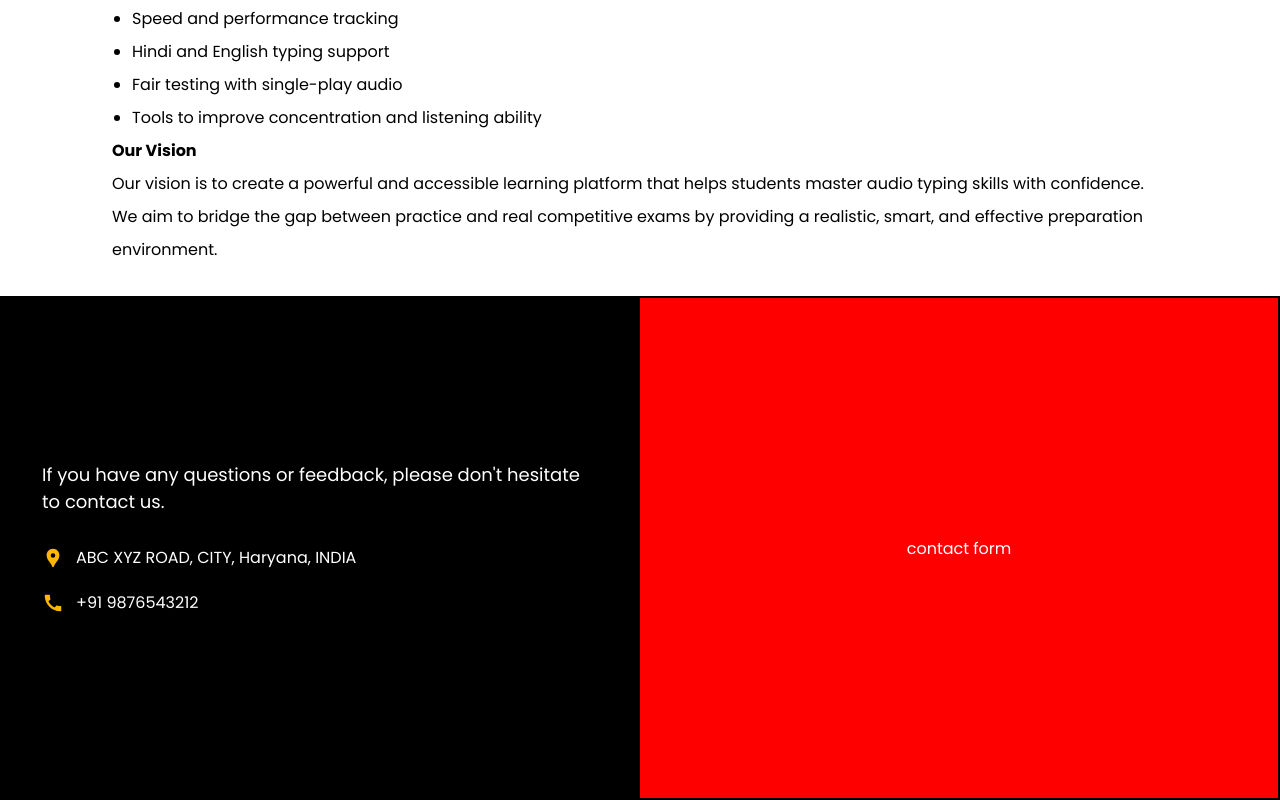
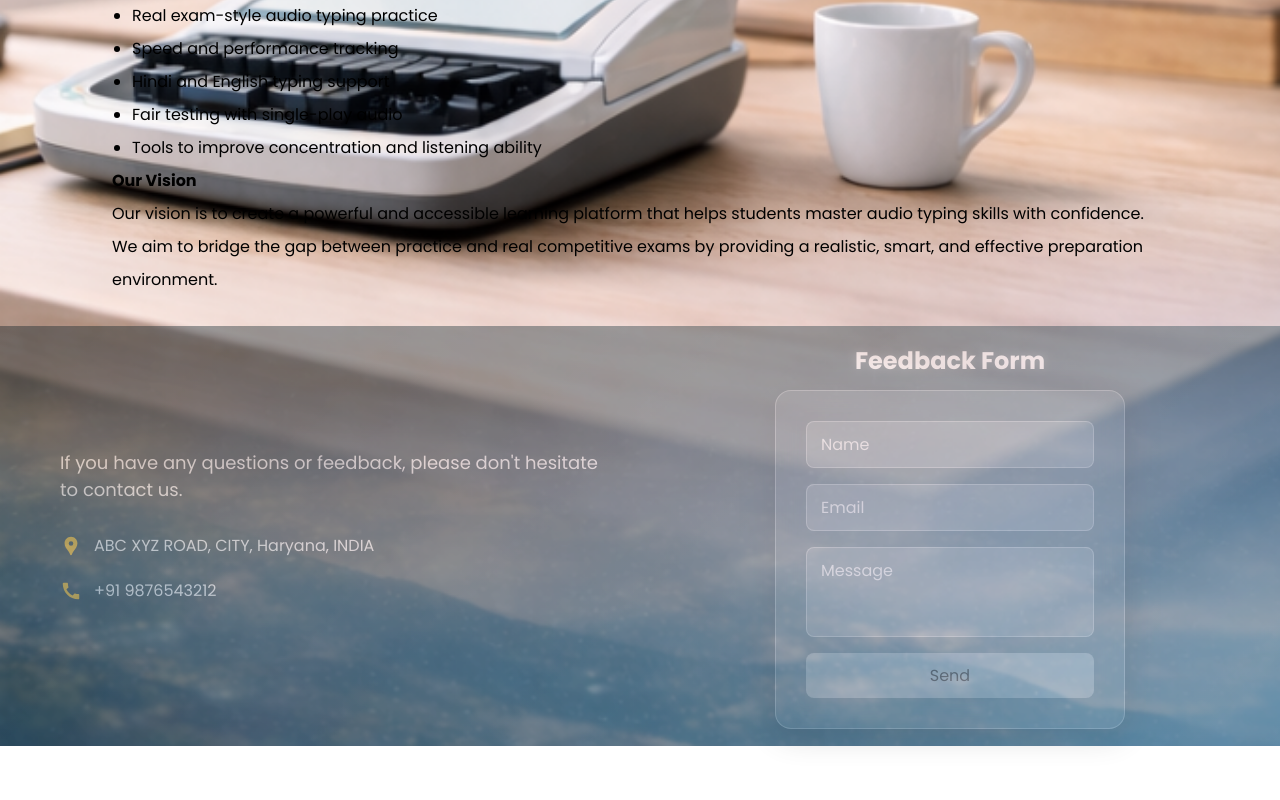
Before and after one commit to manishjangra761/Audio-Typing, a React (Create React App) app in the folder frontend/: page / in a window 1280 px wide. Shown: the part 1182-1982 px from the top of the page. After the commit the page ends 1928 px from the top, so only its background shows below. Built offline with nearby package versions, Linux system fonts and the light colour scheme.

Commit message:
added below section and background image

```diff
--- a/frontend/src/App.js
+++ b/frontend/src/App.js
@@ -2,10 +2,11 @@ import About from "./components/About";
 import ContactArea from "./components/ContactArea";
 import HeroSection from "./components/HeroSection";
 import Navbar from "./components/Navbar";
+import './styles/global.css'
 
 function App() {
   return (
-    <div >
+    <div className="page-bg">
       <Navbar/>
       <HeroSection/>
       <About/>
--- a/frontend/src/components/ContactArea.jsx
+++ b/frontend/src/components/ContactArea.jsx
@@ -22,7 +22,13 @@ const ContactArea = () => {
       </div>
 
       <div className='contact-form'>
-        contact form
+        <h2>Feedback Form</h2>
+        <form action="">
+          <input type="text" placeholder="Name" />
+          <input type="email" placeholder="Email" />
+          <textarea placeholder="Message"></textarea>
+          <button type="submit">Send</button>
+        </form>
       </div>
     </div>
   )
--- a/frontend/src/styles/ContactArea.css
+++ b/frontend/src/styles/ContactArea.css
@@ -1,12 +1,15 @@
 .contact-container {
   display: flex;
-  border: 2px solid black;
+  align-items: center;
+  justify-content: center;
+  height: 420px;
+  background: linear-gradient(135deg, #0f2027, #203a43, #2c5364);
+  opacity: 0.4;
+  padding: 20px;
 }
 
 .contact-description {
-  background: black;
   width: 50%;
-  height: 500px;
   display: flex;
   flex-direction: column;
   justify-content: center;
@@ -33,11 +36,83 @@
 }
 
 .contact-form {
-  background: red;
   width: 50%;
-  height: 500px;
   display: flex;
+  flex-direction: column;
   justify-content: center;
   align-items: center;
   color: white;
 }
+
+.contact-form h2 {
+  margin-bottom: 12px;
+  text-shadow: 0 0 10px rgba(255,255,255,0.3);
+}
+
+.contact-form form {
+  display: flex;
+  flex-direction: column;
+  gap: 16px;
+  padding: 30px;
+  width: 100%;
+  max-width: 350px;
+
+  background: rgba(255, 255, 255, 0.12);
+  backdrop-filter: blur(12px);
+  -webkit-backdrop-filter: blur(12px);
+
+  border-radius: 16px;
+  border: 1px solid rgba(255, 255, 255, 0.3);
+  box-shadow: 0 8px 32px rgba(0, 0, 0, 0.4);
+}
+
+.contact-form input,
+.contact-form textarea {
+  font-size: 16px;
+  padding: 10px 14px;
+  background: rgba(255, 255, 255, 0.2);
+  border: 1px solid rgba(255, 255, 255, 0.3);
+  border-radius: 8px;
+  color: #fff;
+  outline: none;
+}
+
+.contact-form textarea {
+  resize: none;
+  height: 90px;
+}
+
+.contact-form input::placeholder,
+.contact-form textarea::placeholder {
+  color: #e0e0e0;
+}
+
+.contact-form button {
+  font-size: 16px;
+  padding: 10px;
+  background: rgba(255, 255, 255, 0.35);
+  border: none;
+  border-radius: 8px;
+  color: #000;
+  cursor: pointer;
+  transition: 0.3s ease;
+}
+
+.contact-form button:hover {
+  background: rgba(255, 255, 255, 0.6);
+  transform: translateY(-2px);
+}
+
+/* ✅ Responsive */
+@media (max-width: 768px) {
+  .contact-container {
+    flex-direction: column;
+    height: auto;
+  }
+
+  .contact-description,
+  .contact-form {
+    width: 100%;
+    text-align: center;
+  }
+}
--- a/frontend/src/styles/HeroSection.css
+++ b/frontend/src/styles/HeroSection.css
@@ -27,13 +27,13 @@
 
 
 .hero {
-    background: linear-gradient(135deg, #f6f2ee, #ddd6ce);
-    padding: 80px 100px;
+    /* background: linear-gradient(135deg, #f6f2ee, #ddd6ce); */
+    padding: 80px 63px;
     height: 80vh;
     display: flex;
     align-items: center;
     justify-content: center;
-    /* gap: 60px; */
+    gap: 26px;
     border-radius: 20px;
     box-shadow: 0 30px 60px rgba(0, 0, 0, 0.08);
 }
--- a/frontend/src/styles/global.css
+++ b/frontend/src/styles/global.css
@@ -4,3 +4,14 @@
   box-sizing: border-box;
   font-family: 'Poppins', sans-serif;
 }
+
+.page-bg {
+  min-height: 100vh;
+  width: 100%;
+  background-image: url("/public/assets/bg.png");
+  background-size: cover;
+  background-position: center;
+  background-repeat: no-repeat;
+  display: flex;
+  flex-direction: column;
+}
```
Also changed, not shown: frontend/public/assets/bg.png (added).
